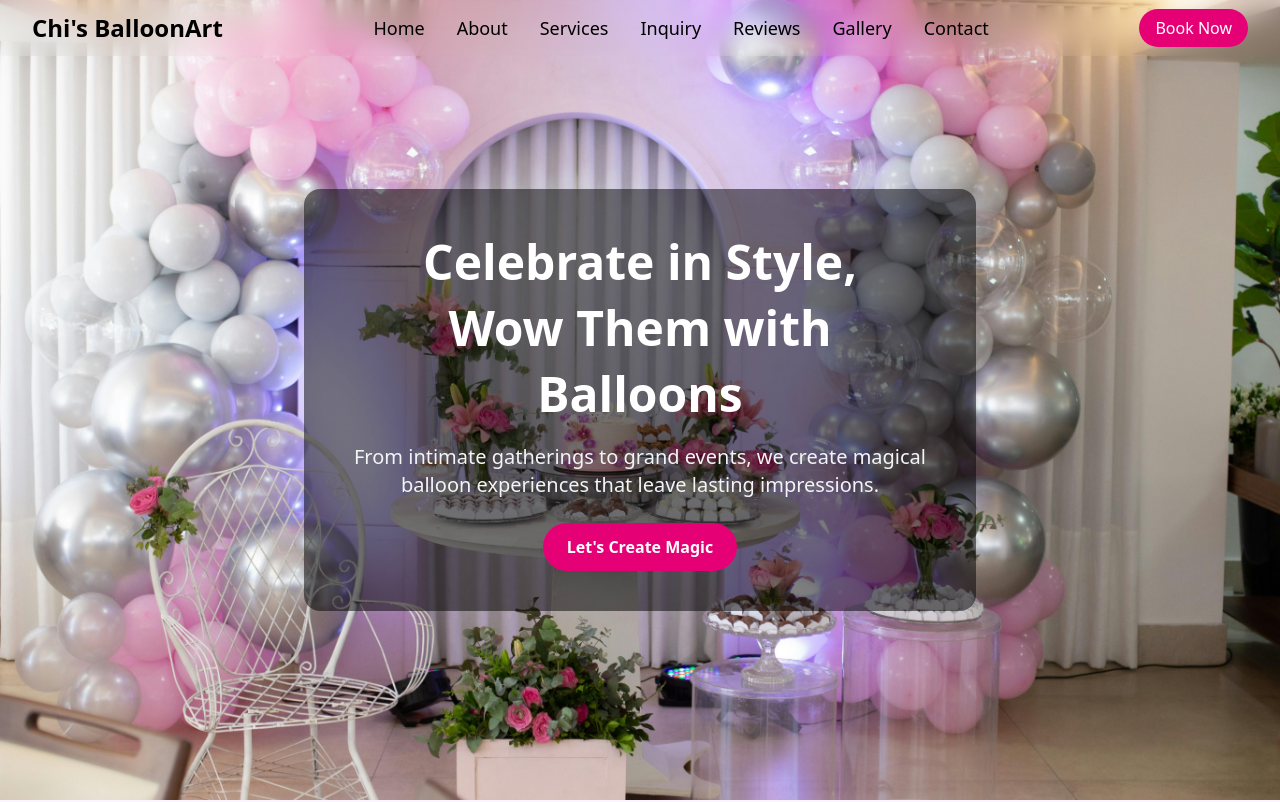
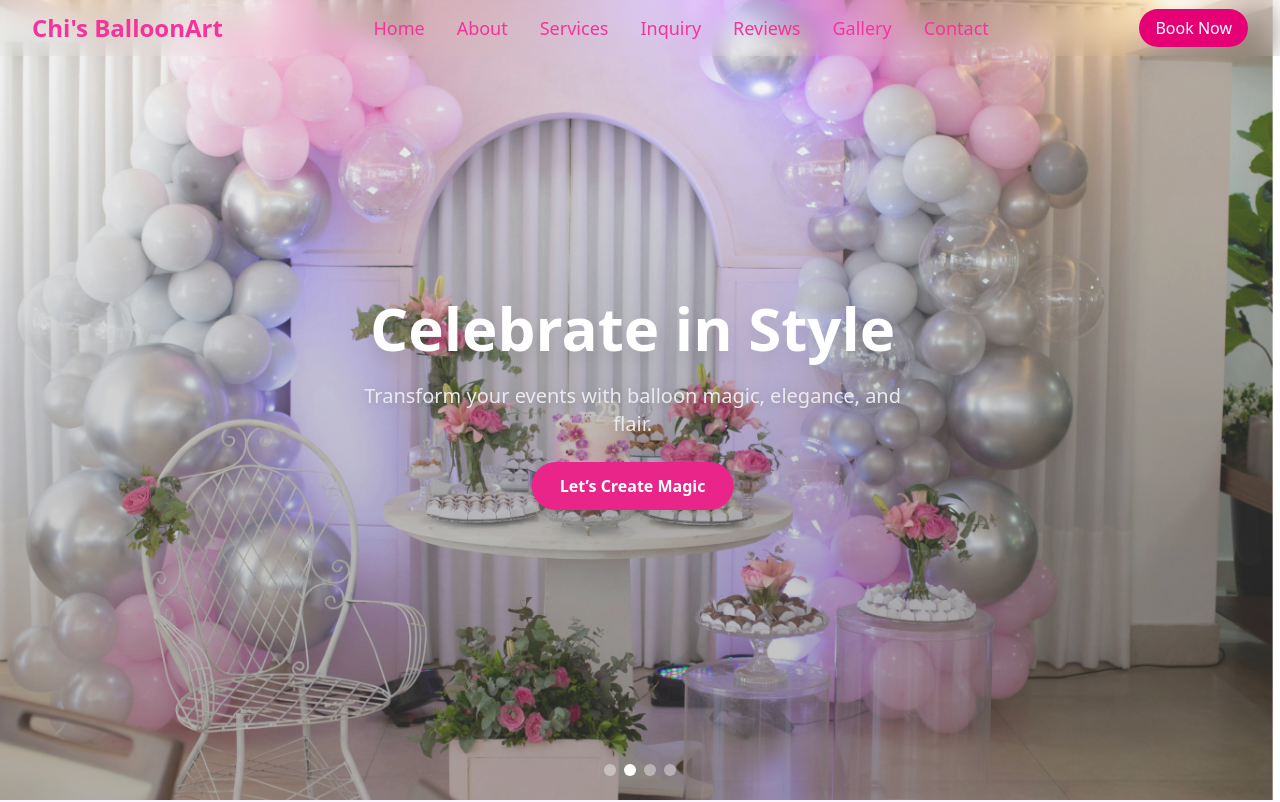
Before and after one commit to bettyego/chi-balloon, a React (Vite) app: page / in a window 1280 px wide. Shown: the top 802 px of the page. Built offline with nearby package versions, Linux system fonts and the light colour scheme.

Commit message:
fix a few errors

```diff
--- a/package.json
+++ b/package.json
@@ -26,6 +26,7 @@
     "react-router-dom": "^7.5.0",
     "react-select": "^5.10.1",
     "react-select-country-list": "^2.2.3",
+    "react-swipeable": "^7.0.2",
     "sweetalert2": "^11.17.2",
     "swiper": "^11.2.6",
     "tailwindcss": "^4.1.3"
--- a/src/component/page/Gallery.jsx
+++ b/src/component/page/Gallery.jsx
@@ -1,39 +1,70 @@
-import React from 'react';
+// Gallery.jsx
+import { useState } from 'react';
+import { Swiper, SwiperSlide } from 'swiper/react';
 
-const galleryImages = [
-  '/pexels-brunounreal-15117022.jpg',
-  '/pexels-missy-mel-garza-476212078-15811476.jpg',
-  '/pexels-mlkbnl-10651680.jpg',
-  '/pexels-vidalbalielojrfotografia-14457430.jpg',
-  '/ps6.jpeg',
-  '/ps7.webp',
-  '/lx2.jpg',
-  '/lx.jpg',
-  '/evt1.jpg',
-];
+
+const galleryData = {
+  Weddings: [
+    '/evt.jpg',
+    '/evt1.jpg',
+    '/lx.jpg',
+    '/lx2.jpg',
+    '/pexels-missy-mel-garza-476212078-15811476.jpg',
+    '/pexels-vidalbalielojrfotografia-14457430.jpg',
+  ],
+  Birthdays: [
+    '/bq2.webp',
+    '/bq6.webp',
+    '/bt3.jpg',
+    '/evt2.jpg',
+    '/evt3.webp',
+    '/lx1.jpg',
+    '/pexels-brunounreal-15117022.jpg',
+    '/ps7.webp',
+  ],
+  'Baby Showers': [
+    '/pexels-vincenzo-iorio-381015179-28179599.jpg',
+    '/gallery/baby2.jpg',
+  ],
+  'Corporate Events': [
+    '/gallery/corp1.jpg',
+    '/gallery/corp2.jpg',
+  ],
+};
 
 const Gallery = () => {
+  const [activeCategory, setActiveCategory] = useState('Weddings');
+
   return (
-    <div className="max-w-7xl mx-auto px-4 sm:px-6 lg:px-8 py-12">
-      <h2 className="text-3xl md:text-4xl font-bold text-center mb-10 text-pink-500">
-        Our Balloon Creations
-      </h2>
+    <section className="px-6 py-12 bg-gray-50">
+      <h2 className="text-3xl font-bold text-center mb-8">Gallery</h2>
 
-      <div className="grid grid-cols-1 sm:grid-cols-2 md:grid-cols-3 gap-6">
-        {galleryImages.map((src, index) => (
-          <div
-            key={index}
-            className="overflow-hidden rounded-2xl shadow-lg group transition-all duration-300 ease-in-out"
+      <div className="flex flex-wrap justify-center gap-4 mb-6">
+        {Object.keys(galleryData).map((category) => (
+          <button
+            key={category}
+            onClick={() => setActiveCategory(category)}
+            className={`px-4 py-2 rounded-full text-sm font-medium ${
+              activeCategory === category ? 'bg-pink-600 text-white' : 'bg-white text-gray-700 border border-gray-300'
+            }`}
           >
-            <img
-              src={src}
-              alt={`Balloon decor ${index + 1}`}
-              className="w-full h-64 sm:h-72 md:h-80 lg:h-96 object-cover transform group-hover:scale-105 transition duration-500"
-            />
-          </div>
+            {category}
+          </button>
         ))}
       </div>
-    </div>
+
+      <Swiper spaceBetween={16} slidesPerView={1.2} breakpoints={{640: {slidesPerView: 2}, 1024: {slidesPerView: 3}}}>
+        {galleryData[activeCategory].map((img, index) => (
+          <SwiperSlide key={index}>
+            <img
+              src={img}
+              alt={`${activeCategory} ${index + 1}`}
+              className="w-full h-64 object-cover rounded-xl shadow-md hover:scale-105 transition"
+            />
+          </SwiperSlide>
+        ))}
+      </Swiper>
+    </section>
   );
 };
 
--- a/src/component/page/Header.jsx
+++ b/src/component/page/Header.jsx
@@ -13,26 +13,26 @@ const Header = () => {
       <div className="max-w-7xl mx-auto px-4 sm:px-6 lg:px-8">
         <div className="flex justify-between items-center py-3">
           {/* Logo */}
-          <div className="text-xl sm:text-2xl font-bold text-black">
+          <div className="text-xl sm:text-2xl font-bold text-pink-500">
             Chi's BalloonArt
           </div>
 
           {/* Desktop Navigation */}
-          <nav className="hidden md:flex gap-5 lg:gap-8 text-base lg:text-lg text-black font-medium">
-            <Link to="/" className="hover:text-pink-500 transition">Home</Link>
-            <Link to="/about" className="hover:text-pink-500 transition">About</Link>
-            <Link to="/services" className="hover:text-pink-500 transition">Services</Link>
-            <Link to="/inquiryform" className="hover:text-pink-500 transition">Inquiry</Link>
-            <Link to="/review" className="hover:text-pink-500 transition">Reviews</Link>
-            <Link to="/gallery" className="hover:text-pink-500 transition">Gallery</Link>
-            <Link to="/contact" className="hover:text-pink-500 transition">Contact</Link>
+          <nav className="hidden md:flex gap-5 lg:gap-8 text-base lg:text-lg text-pink-500 font-medium">
+            <Link to="/" className="hover:text-red-500 transition">Home</Link>
+            <Link to="/about" className="hover:text-red-500 transition">About</Link>
+            <Link to="/services" className="hover:text-red-500 transition">Services</Link>
+            <Link to="/inquiryform" className="hover:text-red-500 transition">Inquiry</Link>
+            <Link to="/review" className="hover:text-red-500 transition">Reviews</Link>
+            <Link to="/gallery" className="hover:text-red-500 transition">Gallery</Link>
+            <Link to="/contact" className="hover:text-red-500 transition">Contact</Link>
           </nav>
 
           {/* Desktop Button */}
           <div className="hidden md:block">
             <Link
               to="/inquiryform"
-              className="bg-pink-600 text-white px-4 py-2 rounded-full hover:bg-pink-500 transition duration-300 text-sm sm:text-base"
+              className="bg-pink-600 text-white px-4 py-2 rounded-full hover:bg-purpltext-red-500 transition duration-300 text-sm sm:text-base"
             >
               Book Now
             </Link>
--- a/src/component/page/Hero.jsx
+++ b/src/component/page/Hero.jsx
@@ -1,26 +1,124 @@
+import { useState, useEffect } from 'react';
 import { Link } from 'react-router-dom';
+import { motion, AnimatePresence } from 'framer-motion';
+import { useSwipeable } from 'react-swipeable';
+
+const slides = [
+  {
+    image: '/pexels-vidalbalielojrfotografia-14457430.jpg',
+    title: 'Celebrate in Style',
+    text: 'Transform your events with balloon magic, elegance, and flair.',
+    align: 'center',
+  },
+  {
+    image: '/ps1.jpeg',
+    title: 'Luxury Balloon Installations',
+    text: 'From weddings to baby showers, we craft wow-worthy setups.',
+    align: 'left',
+  },
+  {
+    image: '/pexels-natalie-bond-320378-3371098.jpg',
+    title: 'Every Detail Matters',
+    text: 'We design each piece to reflect your vision & vibe.',
+    align: 'right',
+  },
+  {
+    image: '/evt1.jpg',
+    title: 'Let’s Make Memories',
+    text: 'Your event deserves unforgettable moments — we deliver them.',
+    align: 'center',
+  },
+];
 
 const Hero = () => {
+  const [index, setIndex] = useState(0);
+
+  useEffect(() => {
+    const interval = setInterval(() => {
+      setIndex((prev) => (prev + 1) % slides.length);
+    }, 6000);
+    return () => clearInterval(interval);
+  }, []);
+
+  const handlers = useSwipeable({
+    onSwipedLeft: () => setIndex((prev) => (prev + 1) % slides.length),
+    onSwipedRight: () => setIndex((prev) => (prev - 1 + slides.length) % slides.length),
+    preventScrollOnSwipe: true,
+    trackMouse: true,
+  });
+
+  const getAlignment = (align) => {
+    if (align === 'left') return 'items-start text-left';
+    if (align === 'right') return 'items-end text-right';
+    return 'items-center text-center';
+  };
+
   return (
-    <section
-      className="h-[90vh] sm:h-screen bg-cover bg-center flex items-center justify-center px-4 sm:px-8"
-      style={{
-        backgroundImage:
-          "url('/pexels-vidalbalielojrfotografia-14457430.jpg')",
-      }}
-    >
-      <div className="text-center text-white bg-black/50 p-6 sm:p-8 md:p-10 rounded-2xl max-w-xl sm:max-w-2xl">
-        <h1 className="text-3xl sm:text-4xl md:text-5xl font-extrabold leading-tight sm:leading-snug">
-          Celebrate in Style, <br className="hidden sm:block" /> Wow Them with Balloons
-        </h1>
-        <p className="mt-3 sm:mt-4 text-base sm:text-lg md:text-xl text-gray-100">
-          From intimate gatherings to grand events, we create magical balloon experiences that leave lasting impressions.
-        </p>
-        <Link to="/inquiryform">
-          <button className="mt-5 sm:mt-6 px-5 sm:px-6 py-3 bg-pink-600 hover:bg-pink-500 rounded-full text-white font-semibold text-sm sm:text-base transition duration-300">
-            Let's Create Magic
-          </button>
-        </Link>
+    <section {...handlers} className="relative h-screen w-full overflow-hidden">
+      <AnimatePresence mode="wait">
+        <motion.div
+          key={slides[index].image}
+          initial={{ opacity: 0, x: 50 }}
+          animate={{ opacity: 1, x: 0 }}
+          exit={{ opacity: 0, x: -50 }}
+          transition={{ duration: 1.2, ease: 'easeInOut' }}
+          className="absolute inset-0 z-0 bg-cover bg-center"
+          style={{ backgroundImage: `url(${slides[index].image})` }}
+        >
+          {/* Reduced opacity gradient, no blur */}
+          <div className="absolute inset-0 bg-gradient-to-t from-black/30 via-black/20 to-transparent z-10" />
+
+          {/* Text content container */}
+          <div
+            className={`relative z-20 h-full flex flex-col justify-center px-6 sm:px-10 md:px-20 ${getAlignment(
+              slides[index].align
+            )} bg-black/10 sm:bg-black/20 md:bg-transparent`}
+          >
+            <motion.h1
+              initial={{ y: 30, opacity: 0 }}
+              animate={{ y: 0, opacity: 1 }}
+              transition={{ delay: 0.3 }}
+              className="text-4xl sm:text-5xl md:text-6xl font-bold text-white leading-tight max-w-3xl drop-shadow-xl"
+            >
+              {slides[index].title}
+            </motion.h1>
+
+            <motion.p
+              initial={{ y: 20, opacity: 0 }}
+              animate={{ y: 0, opacity: 1 }}
+              transition={{ delay: 0.6 }}
+              className="text-lg sm:text-xl text-gray-200 mt-4 max-w-xl drop-shadow-md"
+            >
+              {slides[index].text}
+            </motion.p>
+
+            <motion.div
+              initial={{ opacity: 0 }}
+              animate={{ opacity: 1 }}
+              transition={{ delay: 0.9 }}
+              className="mt-6"
+            >
+              <Link to="/inquiryform">
+                <button className="px-7 py-3 bg-pink-600 hover:bg-pink-500 text-white rounded-full text-base font-semibold shadow-lg transition duration-300">
+                  Let’s Create Magic
+                </button>
+              </Link>
+            </motion.div>
+          </div>
+        </motion.div>
+      </AnimatePresence>
+
+      {/* Dots */}
+      <div className="absolute bottom-6 left-0 right-0 flex justify-center space-x-2 z-30">
+        {slides.map((_, i) => (
+          <button
+            key={i}
+            onClick={() => setIndex(i)}
+            className={`w-3 h-3 rounded-full ${
+              i === index ? 'bg-white' : 'bg-white/40'
+            } transition duration-300`}
+          />
+        ))}
       </div>
     </section>
   );
```
Also changed, not shown: 1 other file (tests, documents, lock files or other folders).
